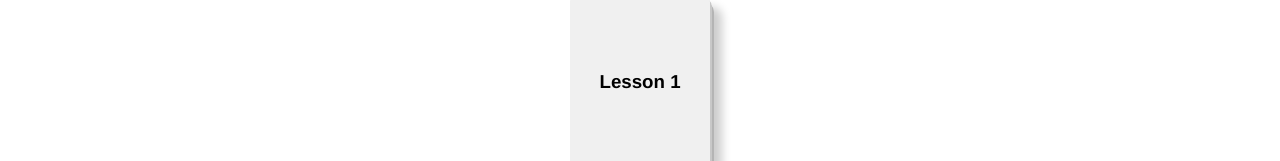
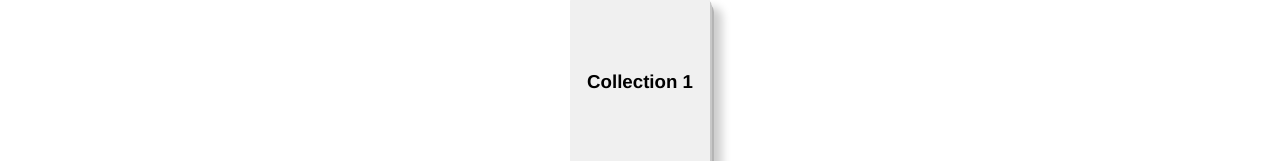
Before and after one commit to chingu-voyage4/Bears-Team-15, a Vue app: page /#/ in a window 1280 px wide. Shown: the part 256-417 px from the top of the page. Built offline with nearby package versions, Linux system fonts and the light colour scheme.

Commit message:
fix: Users sees collections on Home page, not Lessons

```diff
--- a/src/components/Dashboard.vue
+++ b/src/components/Dashboard.vue
@@ -19,9 +19,9 @@ export default {
     return {
       label: "Dashboard",
       collection: [
-        { name: "Lesson 1" },
-        { name: "Lesson 2" },
-        { name: "Lesson 3" }
+        { name: "Collection 1" },
+        { name: "Collection 2" },
+        { name: "Collection 3" }
       ]
     }
   }
```
